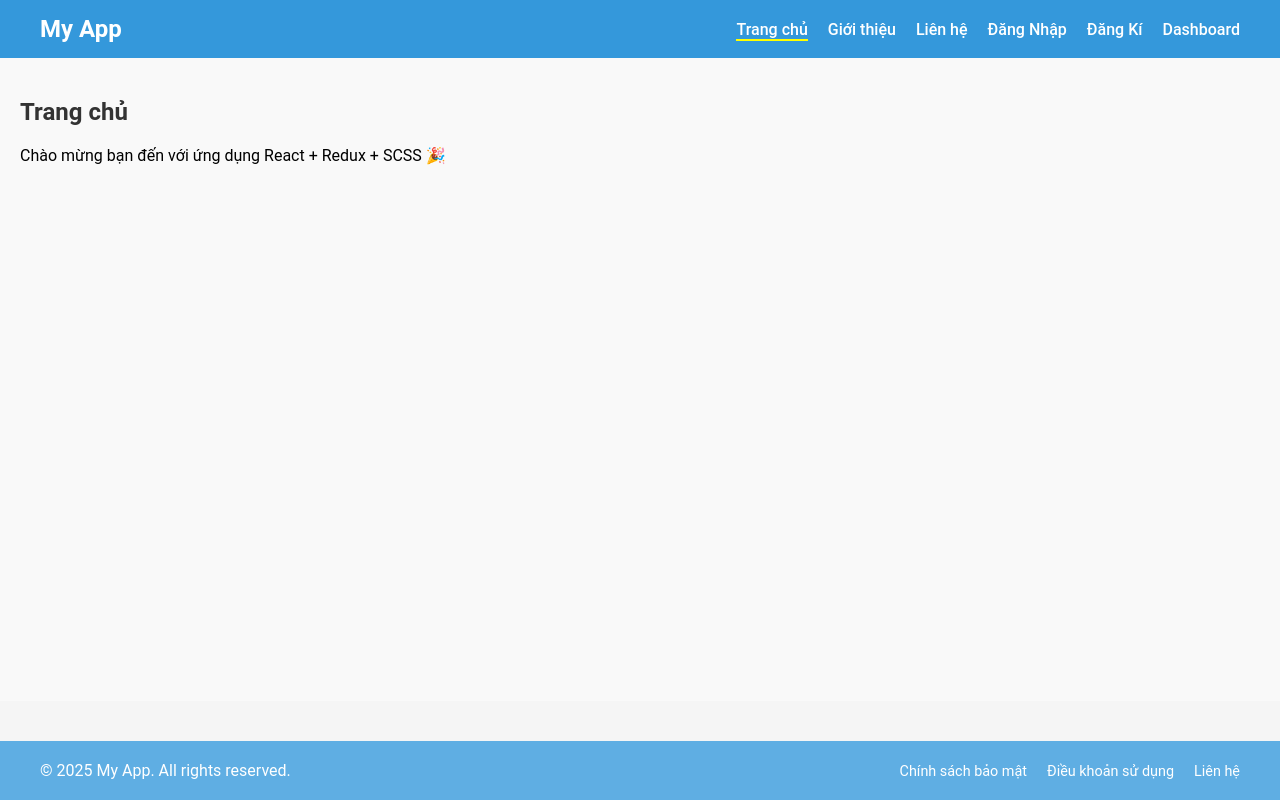
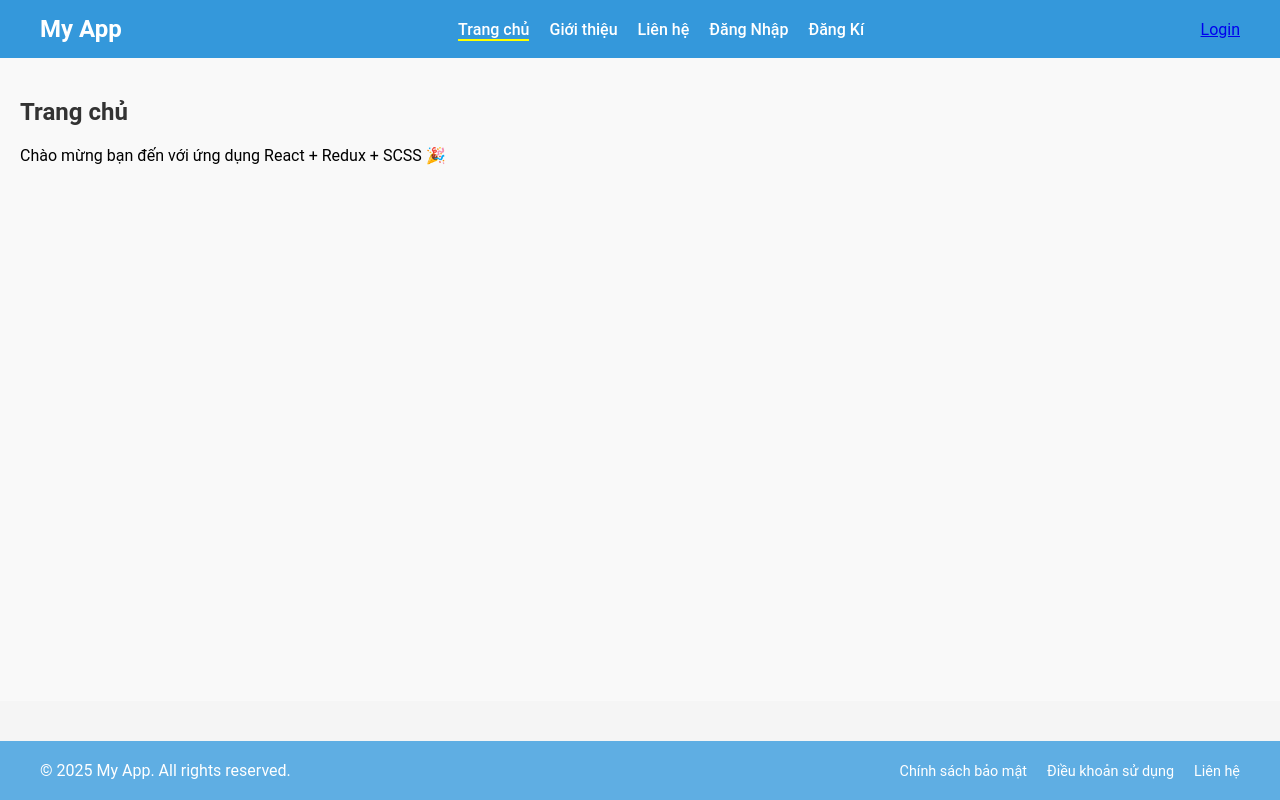
Before and after one commit to QuangDev-Web/Vite-React, a React (Vite) app in the folder TodoList/: page / in a window 1280 px wide. Built offline with nearby package versions, Linux system fonts and the light colour scheme.

Commit message:
Lưu trạng thái đăng nhập ở redux vào localStorage tránh tình trạng reload trang bị reset lại trạng thái

```diff
--- a/TodoList/src/components/Header/Header.jsx
+++ b/TodoList/src/components/Header/Header.jsx
@@ -1,7 +1,17 @@
+import './Header.scss';
+import { Link, NavLink, useNavigate } from 'react-router-dom';
+import { useSelector, useDispatch } from 'react-redux';
+import { logout } from '../../features/auth/authSlice';
 
-import './Header.scss';
-import { Link, NavLink } from 'react-router-dom';
 const Header = () => {
+    const { isAuthenticated, user } = useSelector((state) => state.auth);
+    const dispatch = useDispatch();
+    const navigate = useNavigate();
+
+    const handleLogout = () => {
+        dispatch(logout());
+        navigate('/login');
+    };
     return (
         <header className="header">
             <div className="header__logo">
@@ -15,9 +25,19 @@ const Header = () => {
                     <li><NavLink to="/contact">Liên hệ</NavLink></li>
                     <li><NavLink to="/login">Đăng Nhập</NavLink></li>
                     <li><NavLink to="/register">Đăng Kí</NavLink></li>
-                    <li><NavLink to="/dashboard">Dashboard</NavLink></li>
+                    {isAuthenticated && <li><NavLink to="/dashboard">Dashboard</NavLink></li>}
                 </ul>
             </nav>
+            <div className="header__auth">
+                {isAuthenticated ? (
+                    <>
+                        <span>Xin chào, {user.name}</span>
+                        <button onClick={handleLogout}>Logout</button>
+                    </>
+                ) : (
+                    <NavLink to="/login">Login</NavLink>
+                )}
+            </div>
         </header>
     );
 };
--- a/TodoList/src/features/auth/authSlice.js
+++ b/TodoList/src/features/auth/authSlice.js
@@ -1,8 +1,10 @@
 import { createSlice } from '@reduxjs/toolkit';
 
+// Đọc user từ localStorage nếu có
+const savedUser = JSON.parse(localStorage.getItem('user'));
 const initialState = {
-    isAuthenticated: false, // mặc định chưa login
-    user: null,
+    isAuthenticated: !!savedUser, // mặc định chưa login
+    user: savedUser || null,
 };
 
 const authSlice = createSlice({
@@ -12,10 +14,14 @@ const authSlice = createSlice({
         loginSuccess: (state, action) => {
             state.isAuthenticated = true;
             state.user = action.payload;
+            // Lưu vào localStorage
+            localStorage.setItem('user', JSON.stringify(action.payload));
         },
         logout: (state) => {
             state.isAuthenticated = false;
             state.user = null;
+            // Xóa khỏi localStorage
+            localStorage.removeItem('user');
         },
     },
 });
```
